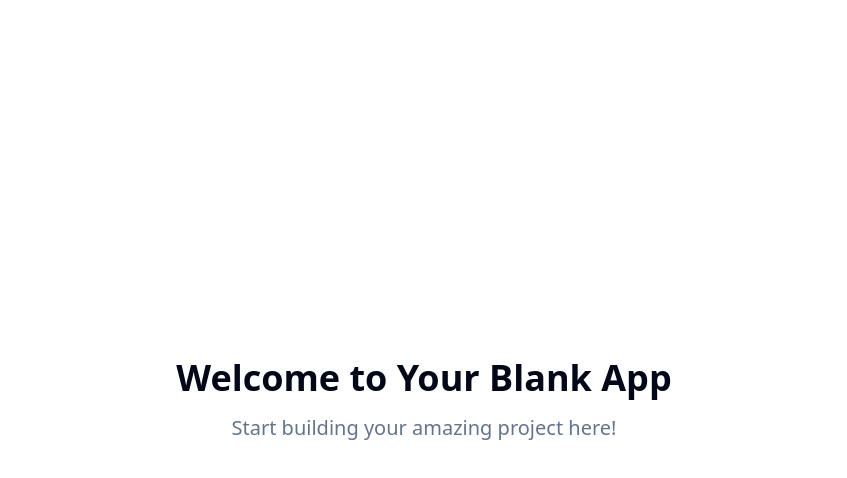
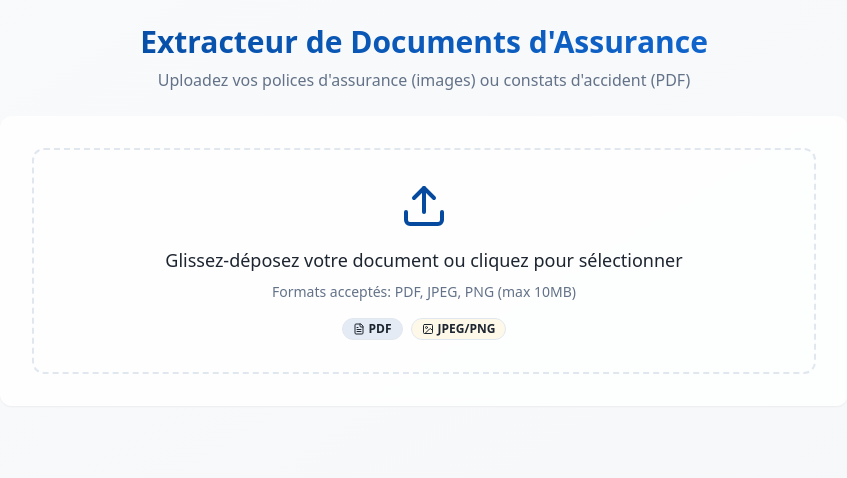
Before and after one commit to laanani-mohamed/docu-extract-display, a React (Vite) app: page / in a window 1280 px wide. Shown: the top 478 px of the page, without its empty margins (216-1063 px from the left). Built offline with nearby package versions, Linux system fonts and the light colour scheme.

Commit message:
Add file upload interface
Implement an interface for uploading PDF and image files, with format validation and JSON data extraction/display based on file type.

```diff
--- a/package.json
+++ b/package.json
@@ -51,6 +51,7 @@
     "react": "^18.3.1",
     "react-day-picker": "^8.10.1",
     "react-dom": "^18.3.1",
+    "react-dropzone": "^14.3.8",
     "react-hook-form": "^7.53.0",
     "react-resizable-panels": "^2.1.3",
     "react-router-dom": "^6.26.2",
--- /dev/null
+++ b/src/components/DocumentUploader.tsx
@@ -0,0 +1,263 @@
+import { useState, useCallback } from 'react';
+import { useDropzone } from 'react-dropzone';
+import { Card, CardContent, CardHeader, CardTitle } from '@/components/ui/card';
+import { Button } from '@/components/ui/button';
+import { Badge } from '@/components/ui/badge';
+import { Upload, FileText, Image, CheckCircle, XCircle, AlertTriangle } from 'lucide-react';
+import { useToast } from '@/hooks/use-toast';
+
+interface ExtractedData {
+  type: 'image' | 'pdf';
+  filename: string;
+  data: any;
+}
+
+const DocumentUploader = () => {
+  const [uploadedFile, setUploadedFile] = useState<File | null>(null);
+  const [extractedData, setExtractedData] = useState<ExtractedData | null>(null);
+  const [isProcessing, setIsProcessing] = useState(false);
+  const { toast } = useToast();
+
+  const simulateImageExtraction = (filename: string) => {
+    // Simulation d'extraction de données d'une police d'assurance
+    return {
+      numero_police: "ASS-2024-" + Math.random().toString(36).substr(2, 6).toUpperCase(),
+      date_debut: "2024-01-15",
+      date_fin: "2025-01-14"
+    };
+  };
+
+  const simulatePdfExtraction = (filename: string) => {
+    // Simulation d'extraction de données d'un constat d'accident
+    return {
+      partie_a: {
+        vehicule: {
+          marque: "Renault",
+          modele: "Clio",
+          immatriculation: "AB-123-CD",
+          numero_police: "POL-A-789456"
+        },
+        conducteur: {
+          nom: "Dupont",
+          prenom: "Jean",
+          permis: "123456789",
+          date_naissance: "1985-03-12"
+        },
+        assureur: {
+          nom: "Assurance Plus",
+          numero_contrat: "CONT-2024-001",
+          agence: "Paris Centre"
+        }
+      },
+      partie_b: {
+        vehicule: {
+          marque: "Peugeot",
+          modele: "308",
+          immatriculation: "EF-456-GH",
+          numero_police: "POL-B-654321"
+        },
+        conducteur: {
+          nom: "Martin",
+          prenom: "Marie",
+          permis: "987654321",
+          date_naissance: "1990-07-25"
+        },
+        assureur: {
+          nom: "Sécurité Auto",
+          numero_contrat: "CONT-2024-002",
+          agence: "Lyon Sud"
+        }
+      }
+    };
+  };
+
+  const processFile = useCallback(async (file: File) => {
+    setIsProcessing(true);
+
+    // Simulation d'un délai de traitement
+    await new Promise(resolve => setTimeout(resolve, 2000));
+
+    if (file.type === 'application/pdf') {
+      const data = simulatePdfExtraction(file.name);
+      setExtractedData({
+        type: 'pdf',
+        filename: file.name,
+        data
+      });
+      toast({
+        title: "PDF traité avec succès",
+        description: "Les données du constat ont été extraites.",
+      });
+    } else {
+      const data = simulateImageExtraction(file.name);
+      setExtractedData({
+        type: 'image',
+        filename: file.name,
+        data
+      });
+      toast({
+        title: "Image traitée avec succès",
+        description: "Les informations de la police ont été extraites.",
+      });
+    }
+
+    setIsProcessing(false);
+  }, [toast]);
+
+  const onDrop = useCallback((acceptedFiles: File[], rejectedFiles: any[]) => {
+    if (rejectedFiles.length > 0) {
+      toast({
+        variant: "destructive",
+        title: "Format de fichier invalide",
+        description: "Veuillez sélectionner un fichier PDF, JPEG ou PNG.",
+      });
+      return;
+    }
+
+    const file = acceptedFiles[0];
+    if (file) {
+      setUploadedFile(file);
+      setExtractedData(null);
+      processFile(file);
+    }
+  }, [processFile, toast]);
+
+  const { getRootProps, getInputProps, isDragActive } = useDropzone({
+    onDrop,
+    accept: {
+      'application/pdf': ['.pdf'],
+      'image/jpeg': ['.jpg', '.jpeg'],
+      'image/png': ['.png']
+    },
+    maxFiles: 1,
+    multiple: false
+  });
+
+  const resetUpload = () => {
+    setUploadedFile(null);
+    setExtractedData(null);
+  };
+
+  return (
+    <div className="max-w-4xl mx-auto p-6 space-y-6">
+      <div className="text-center space-y-2">
+        <h1 className="text-3xl font-bold bg-gradient-primary bg-clip-text text-transparent">
+          Extracteur de Documents d'Assurance
+        </h1>
+        <p className="text-muted-foreground">
+          Uploadez vos polices d'assurance (images) ou constats d'accident (PDF)
+        </p>
+      </div>
+
+      <Card className="shadow-elegant border-0 bg-card/80 backdrop-blur-sm">
+        <CardContent className="p-8">
+          <div
+            {...getRootProps()}
+            className={`
+              border-2 border-dashed rounded-lg p-8 text-center transition-all cursor-pointer
+              ${isDragActive
+                ? 'border-primary bg-primary/5 shadow-glow'
+                : 'border-border hover:border-primary/50 hover:bg-primary/5'
+              }
+            `}
+          >
+            <input {...getInputProps()} />
+
+            <div className="space-y-4">
+              <div className="flex justify-center">
+                <Upload className="h-12 w-12 text-primary" />
+              </div>
+
+              <div>
+                <p className="text-lg font-medium">
+                  {isDragActive
+                    ? "Déposez votre fichier ici..."
+                    : "Glissez-déposez votre document ou cliquez pour sélectionner"
+                  }
+                </p>
+                <p className="text-sm text-muted-foreground mt-2">
+                  Formats acceptés: PDF, JPEG, PNG (max 10MB)
+                </p>
+              </div>
+
+              <div className="flex justify-center gap-2">
+                <Badge variant="outline" className="bg-primary/10">
+                  <FileText className="h-3 w-3 mr-1" />
+                  PDF
+                </Badge>
+                <Badge variant="outline" className="bg-accent/10">
+                  <Image className="h-3 w-3 mr-1" />
+                  JPEG/PNG
+                </Badge>
+              </div>
+            </div>
+          </div>
+        </CardContent>
+      </Card>
+
+      {uploadedFile && (
+        <Card className="shadow-elegant border-0">
+          <CardHeader className="pb-3">
+            <CardTitle className="flex items-center gap-2">
+              {isProcessing ? (
+                <AlertTriangle className="h-5 w-5 text-accent animate-pulse" />
+              ) : (
+                <CheckCircle className="h-5 w-5 text-success" />
+              )}
+              Fichier uploadé
+            </CardTitle>
+          </CardHeader>
+          <CardContent>
+            <div className="flex items-center justify-between">
+              <div className="flex items-center gap-3">
+                {uploadedFile.type === 'application/pdf' ? (
+                  <FileText className="h-8 w-8 text-destructive" />
+                ) : (
+                  <Image className="h-8 w-8 text-accent" />
+                )}
+                <div>
+                  <p className="font-medium">{uploadedFile.name}</p>
+                  <p className="text-sm text-muted-foreground">
+                    {(uploadedFile.size / 1024 / 1024).toFixed(2)} MB
+                  </p>
+                </div>
+              </div>
+
+              <div className="flex gap-2">
+                {isProcessing && (
+                  <Badge variant="outline" className="bg-accent/10">
+                    Traitement en cours...
+                  </Badge>
+                )}
+                <Button variant="outline" size="sm" onClick={resetUpload}>
+                  <XCircle className="h-4 w-4 mr-1" />
+                  Supprimer
+                </Button>
+              </div>
+            </div>
+          </CardContent>
+        </Card>
+      )}
+
+      {extractedData && (
+        <Card className="shadow-elegant border-0">
+          <CardHeader>
+            <CardTitle className="flex items-center gap-2">
+              <CheckCircle className="h-5 w-5 text-success" />
+              Données extraites
+            </CardTitle>
+          </CardHeader>
+          <CardContent>
+            <div className="bg-muted/30 rounded-lg p-4">
+              <pre className="text-sm overflow-auto whitespace-pre-wrap font-mono">
+                {JSON.stringify(extractedData.data, null, 2)}
+              </pre>
+            </div>
+          </CardContent>
+        </Card>
+      )}
+    </div>
+  );
+};
+
+export default DocumentUploader;
--- a/src/index.css
+++ b/src/index.css
@@ -8,35 +8,47 @@ All colors MUST be HSL.
 
 @layer base {
   :root {
-    --background: 0 0% 100%;
-    --foreground: 222.2 84% 4.9%;
+    /* Professional insurance theme colors */
+    --background: 210 20% 98%;
+    --foreground: 215 25% 15%;
 
     --card: 0 0% 100%;
-    --card-foreground: 222.2 84% 4.9%;
+    --card-foreground: 215 25% 15%;
 
     --popover: 0 0% 100%;
-    --popover-foreground: 222.2 84% 4.9%;
+    --popover-foreground: 215 25% 15%;
 
-    --primary: 222.2 47.4% 11.2%;
-    --primary-foreground: 210 40% 98%;
+    --primary: 213 94% 32%;
+    --primary-foreground: 0 0% 98%;
+    --primary-glow: 213 85% 45%;
 
-    --secondary: 210 40% 96.1%;
-    --secondary-foreground: 222.2 47.4% 11.2%;
+    --secondary: 210 40% 96%;
+    --secondary-foreground: 215 25% 15%;
 
-    --muted: 210 40% 96.1%;
-    --muted-foreground: 215.4 16.3% 46.9%;
+    --muted: 210 40% 94%;
+    --muted-foreground: 215 16% 46%;
 
-    --accent: 210 40% 96.1%;
-    --accent-foreground: 222.2 47.4% 11.2%;
+    --accent: 45 93% 58%;
+    --accent-foreground: 215 25% 15%;
 
-    --destructive: 0 84.2% 60.2%;
-    --destructive-foreground: 210 40% 98%;
+    --destructive: 0 84% 60%;
+    --destructive-foreground: 0 0% 98%;
 
-    --border: 214.3 31.8% 91.4%;
-    --input: 214.3 31.8% 91.4%;
-    --ring: 222.2 84% 4.9%;
+    --success: 142 71% 45%;
+    --success-foreground: 0 0% 98%;
 
-    --radius: 0.5rem;
+    --border: 214 32% 91%;
+    --input: 214 32% 91%;
+    --ring: 213 94% 32%;
+
+    /* Custom design tokens */
+    --gradient-primary: linear-gradient(135deg, hsl(var(--primary)), hsl(var(--primary-glow)));
+    --gradient-accent: linear-gradient(135deg, hsl(var(--accent)), hsl(45 85% 65%));
+    --shadow-elegant: 0 10px 30px -10px hsl(var(--primary) / 0.2);
+    --shadow-glow: 0 0 40px hsl(var(--primary-glow) / 0.3);
+    --transition-smooth: all 0.3s cubic-bezier(0.4, 0, 0.2, 1);
+
+    --radius: 0.75rem;
 
     --sidebar-background: 0 0% 98%;
 
--- a/src/pages/Index.tsx
+++ b/src/pages/Index.tsx
@@ -1,12 +1,9 @@
-// Update this page (the content is just a fallback if you fail to update the page)
+import DocumentUploader from '@/components/DocumentUploader';
 
 const Index = () => {
   return (
-    <div className="min-h-screen flex items-center justify-center bg-background">
-      <div className="text-center">
-        <h1 className="text-4xl font-bold mb-4">Welcome to Your Blank App</h1>
-        <p className="text-xl text-muted-foreground">Start building your amazing project here!</p>
-      </div>
+    <div className="min-h-screen bg-gradient-to-br from-background to-muted/30">
+      <DocumentUploader />
     </div>
   );
 };
--- a/tailwind.config.ts
+++ b/tailwind.config.ts
@@ -26,7 +26,8 @@ export default {
 				foreground: 'hsl(var(--foreground))',
 				primary: {
 					DEFAULT: 'hsl(var(--primary))',
-					foreground: 'hsl(var(--primary-foreground))'
+					foreground: 'hsl(var(--primary-foreground))',
+					glow: 'hsl(var(--primary-glow))'
 				},
 				secondary: {
 					DEFAULT: 'hsl(var(--secondary))',
@@ -35,6 +36,10 @@ export default {
 				destructive: {
 					DEFAULT: 'hsl(var(--destructive))',
 					foreground: 'hsl(var(--destructive-foreground))'
+				},
+				success: {
+					DEFAULT: 'hsl(var(--success))',
+					foreground: 'hsl(var(--success-foreground))'
 				},
 				muted: {
 					DEFAULT: 'hsl(var(--muted))',
@@ -68,6 +73,17 @@ export default {
 				md: 'calc(var(--radius) - 2px)',
 				sm: 'calc(var(--radius) - 4px)'
 			},
+			backgroundImage: {
+				'gradient-primary': 'var(--gradient-primary)',
+				'gradient-accent': 'var(--gradient-accent)'
+			},
+			boxShadow: {
+				'elegant': 'var(--shadow-elegant)',
+				'glow': 'var(--shadow-glow)'
+			},
+			transitionTimingFunction: {
+				'smooth': 'var(--transition-smooth)'
+			},
 			keyframes: {
 				'accordion-down': {
 					from: {
```
Also changed, not shown: 1 other file (tests, documents, lock files or other folders).
